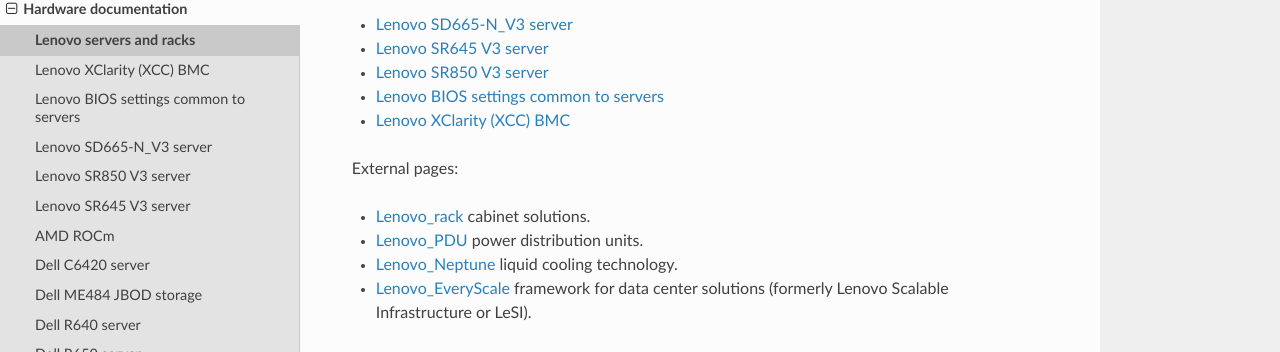
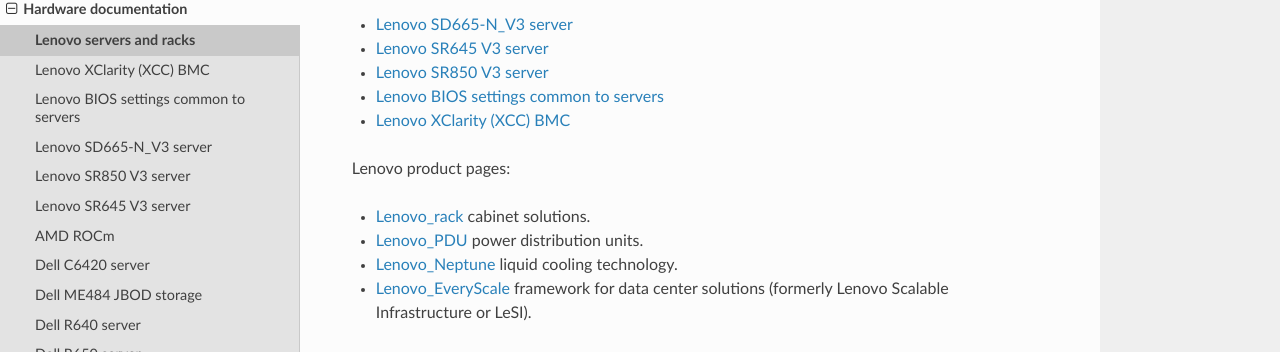
Before and after one commit to OleHolmNielsen/ITwiki, a Sphinx documentation site: the page built from docs/Lenovo_servers_and_racks.rst, in a window 1280 px wide and 977 px high. Shown: the part 195-547 px from the top of the window. Built offline with Sphinx 7.4.7 and the Read the Docs theme 2.0.0, drawn with Linux system fonts in a browser that asks for light colours.

Commit message:
Minor edit

```diff
--- a/docs/Lenovo_servers_and_racks.rst
+++ b/docs/Lenovo_servers_and_racks.rst
@@ -13,7 +13,7 @@
    Lenovo_BIOS_settings
    Lenovo_XClarity_BMC
 
-External pages:
+Lenovo product pages:
 
 * Lenovo_rack_ cabinet solutions.
 * Lenovo_PDU_ power distribution units.
```
